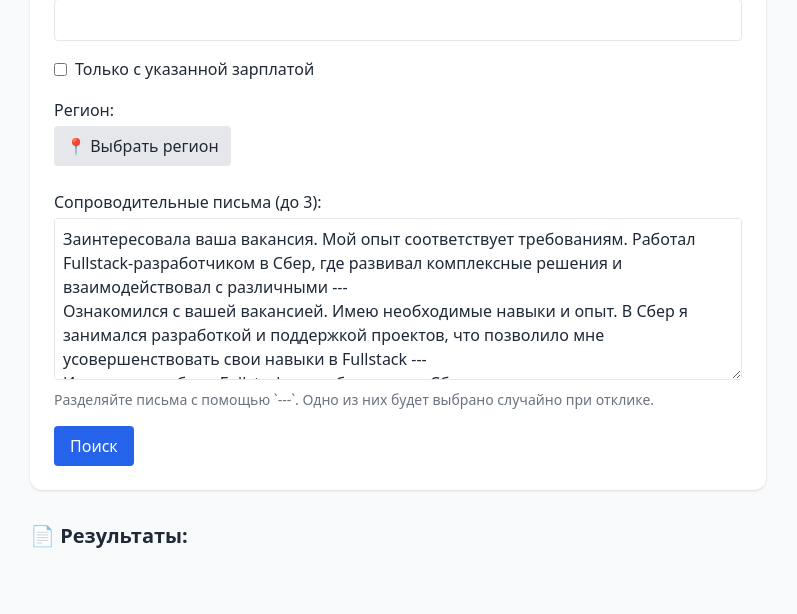
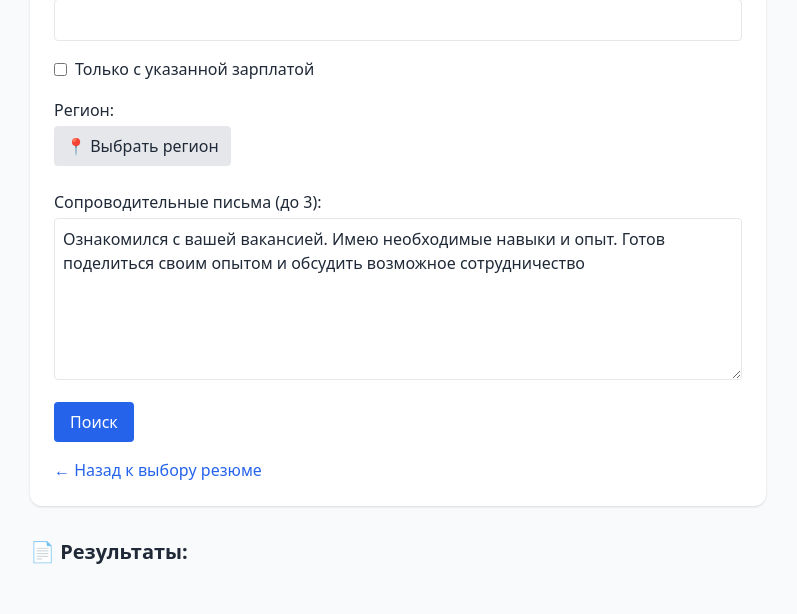
Before and after one commit to AlexyzmH/hh_auto_apply, a Flask app: page /search in a window 1280 px wide. Shown: the part 839-1453 px from the top of the page, without its empty margins (242-1039 px from the left). Before the commit the page ends 1387 px from the top, so only its background shows below. Run offline with Flask 3, Linux system fonts and the light colour scheme; some libraries are stand-ins or nearby versions.

Commit message:
minor changes for search view

```diff
--- a/templates/search.html
+++ b/templates/search.html
@@ -106,9 +106,9 @@
       <!-- 🗺️ Модалка -->
       <div id="region-modal" class="fixed inset-0 bg-black bg-opacity-40 hidden z-50 flex items-center justify-center">
         <div class="bg-white max-h-[80vh] w-[90vw] max-w-2xl overflow-y-auto rounded shadow-lg p-4 relative">
-          <button onclick="closeRegionModal()" class="absolute top-2 right-2 text-gray-500 hover:text-black">✖</button>
+          <button type="button" onclick="closeRegionModal()" class="absolute top-2 right-2 text-gray-500 hover:text-black">✖</button>
           <h2 class="text-xl font-bold mb-2">Выберите регион</h2>
-          <input type="text" id="region-search" placeholder="Поиск..." class="w-full p-2 border mb-4 rounded">
+          <!--<input type="text" id="region-search" placeholder="Поиск..." class="w-full p-2 border mb-4 rounded"> -->
 
           <ul id="region-tree" class="space-y-1 text-sm text-gray-800"></ul>
         </div>
@@ -116,14 +116,19 @@
 
       <div>
         <label class="block font-medium">Сопроводительные письма (до 3):</label>
-        <textarea name="cover_letters" rows="6" class="w-full mt-1 p-2 border rounded" placeholder="Введите до 3 писем, разделяя их с помощью ---"></textarea>
-        <p class="text-sm text-gray-500 mt-1">Разделяйте письма с помощью `---`. Одно из них будет выбрано случайно при отклике.</p>
+        <textarea name="cover_letters" rows="6" class="w-full mt-1 p-2 border rounded" placeholder="Введите сопровидетельное письмо ---"></textarea>
+        <!--<p class="text-sm text-gray-500 mt-1">Разделяйте письма с помощью `---`. Одно из них будет выбрано случайно при отклике.</p> -->
       </div>
 
 
       <div>
         <button type="submit" class="bg-blue-600 text-white px-4 py-2 rounded hover:bg-blue-700">Поиск</button>
       </div>
+
+      <div class="mt-4">
+        <a href="/customer/{{ customer_id }}" class="text-blue-600 hover:underline">← Назад к выбору резюме</a>
+      </div>
+
     </form>
 
     <div class="mt-8">
@@ -421,9 +426,7 @@ document.getElementById('region-search').addEventListener('input', function () {
 document.addEventListener("DOMContentLoaded", () => {
   const textarea = document.querySelector('textarea[name="cover_letters"]');
   if (textarea && !textarea.value.trim()) {
-    textarea.value = `Заинтересовала ваша вакансия. Мой опыт соответствует требованиям. Работал Fullstack-разработчиком в Сбер, где развивал комплексные решения и взаимодействовал с различными ---
-Ознакомился с вашей вакансией. Имею необходимые навыки и опыт. В Сбер я занимался разработкой и поддержкой проектов, что позволило мне усовершенствовать свои навыки в Fullstack ---
-Имею опыт работы Fullstack-разработчиком в Сбер, участвовал в проектировании и реализации сложных систем. Готов поделиться своим опытом и обсудить возможное сотрудничество`;
+    textarea.value = `Ознакомился с вашей вакансией. Имею необходимые навыки и опыт. Готов поделиться своим опытом и обсудить возможное сотрудничество`;
   }
 });
 </script>
```
